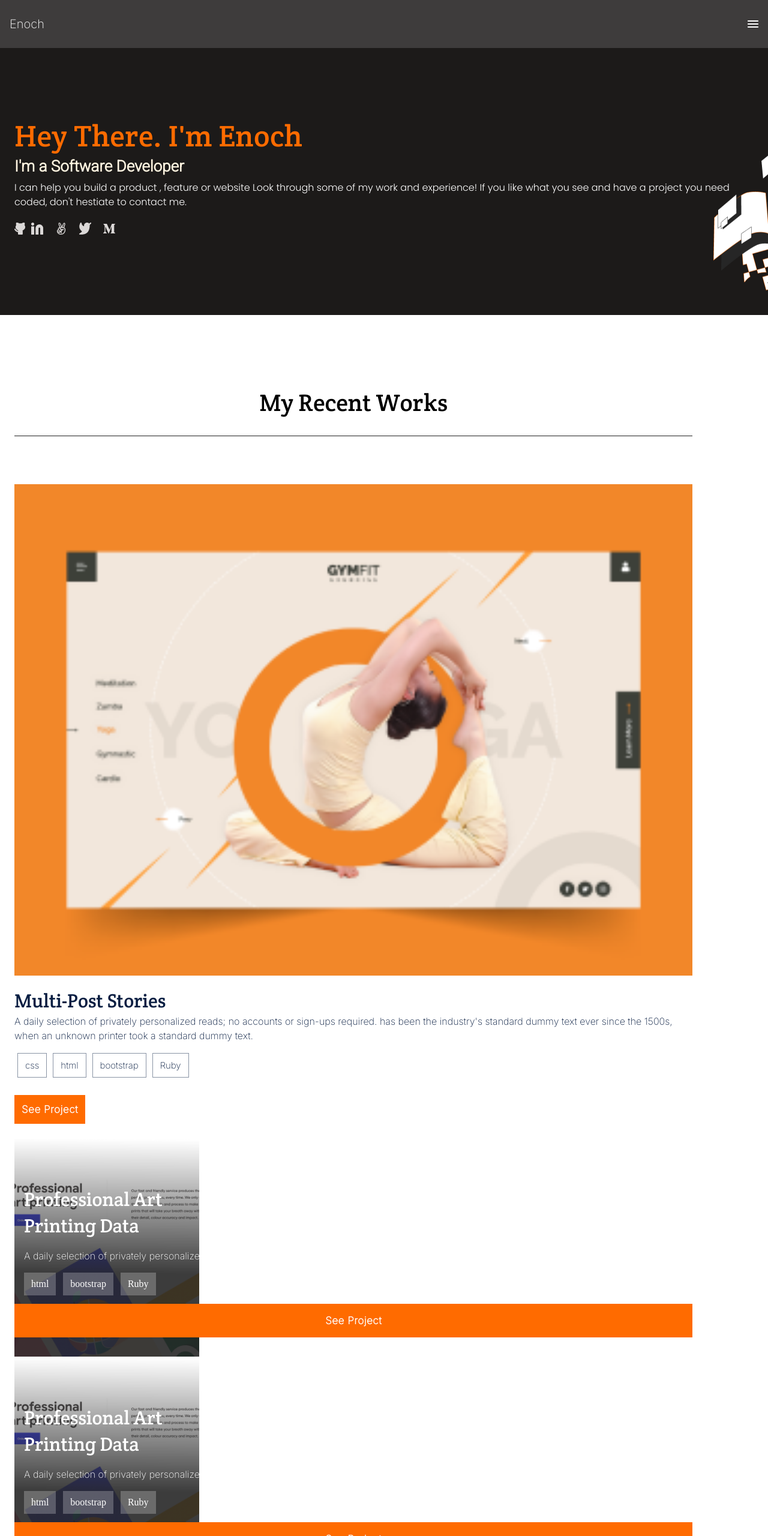
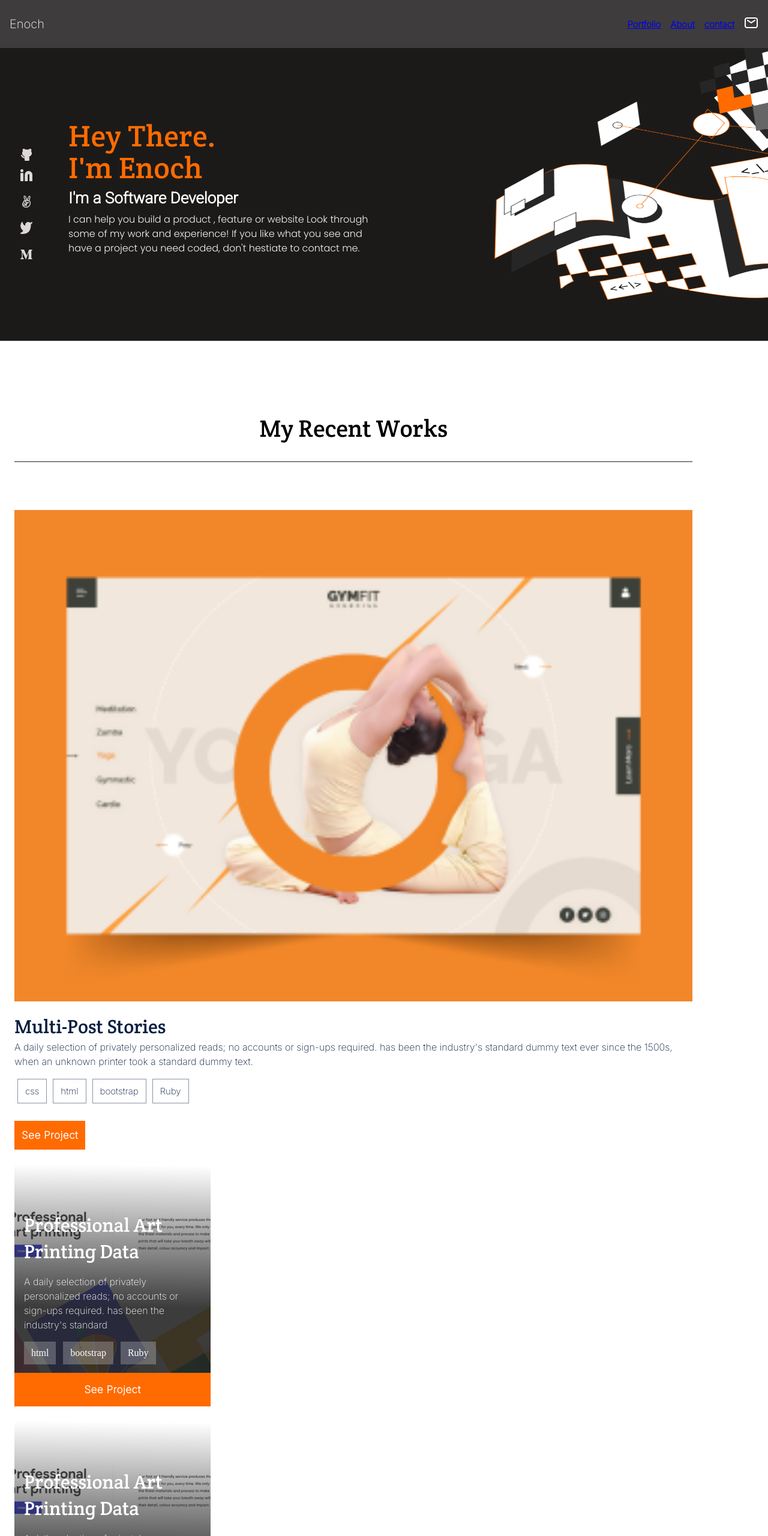
Before and after one commit to TaiwoEnoch/Enoch-Portfolio, a website: page index.html in a window 1280 px wide. Shown: the top 2560 px of the page at 60% size. Drawn offline with Linux system fonts and the light colour scheme.

Commit message:
Add header to my portfolio desktop version

```diff
--- a/index.html
+++ b/index.html
@@ -15,12 +15,18 @@
   <header>
     <nav class="navigation">
       <a href="https://github.com/TaiwoEnoch" class="logo">Enoch</a>
-      <img src="./images/Union.png">
+      <ul class="nav-bar">
+        <li><a href="#">Portfolio</a></li>
+        <li><a href="#">About</a></li>
+        <li><a href="#">contact</a></li>
+        <li><img src="./images/Icon-Mail.png"></li>
+      </ul>
+      <img src="./images/Union.png" class="mobile">
     </nav>
   </header>
   <section class="main">
     <div class="intro">
-      <h2 class="para1">Hey There. I'm Enoch</h2>
+      <h2 class="para1">Hey There. <br>I'm Enoch</h2>
       <h3 class="para2">I'm a Software Developer</h2>
       <p class="para3">I can help you build a product , feature or website Look through some of my work and experience! If you like what you see and have a project you need coded, don't hestiate to contact me.
       </p>
@@ -53,9 +59,9 @@
     </div>
     <div class="work-showcase">
       <div class="wk-section">
-        <h3 class="profession">Professional Art <br>Printing Data</h3>
-        <p class="prof-details">A daily selection of privately personalized reads; no accounts or sign-ups required. has been the industry's standard</p>
-        <ul class="lang-list">
+        <h3 class="profession hidden">Professional Art <br>Printing Data</h3>
+        <p class="prof-details hidden">A daily selection of privately personalized reads; no accounts or sign-ups required. has been the industry's standard</p>
+        <ul class="lang-list hidden">
           <li class="language">html</li>
           <li class="language">bootstrap</li>
           <li class="language">Ruby</li>
--- a/styles.css
+++ b/styles.css
@@ -30,6 +30,10 @@ body {
   padding: 1rem;
 }
 
+.nav-bar {
+  display: none;
+}
+
 .main {
   color: #fff;
   display: flex;
@@ -40,7 +44,7 @@ body {
   width: 100%;
   background-image: url(./images/bg-to-right.png);
   background-repeat: no-repeat;
-  background-position-y: 125%;
+  background-position-y: 120%;
   background-position-x: 100%;
 }
 
@@ -105,6 +109,7 @@ body {
 }
 
 .placeholder {
+  max-width: 100%;
   margin-bottom: 20px;
 }
 
@@ -170,14 +175,18 @@ body {
 }
 
 .work-showcase {
+  display: flex;
+  flex-direction: column;
+  gap: 24px;
   background: #fff;
   padding-bottom: 120px;
+  width: 100%;
 }
 
 .wk-section {
   display: flex;
   flex-direction: column;
-  width: 90%;
+  max-width: 327px;
   background-image: url(./images/Mask\ Group-bg-img.png);
   background-repeat: no-repeat;
   background-size: contain;
@@ -193,6 +202,10 @@ body {
   padding-top: 5rem;
   padding-bottom: 1rem;
   margin-left: 1rem;
+}
+
+.wk-section:hover .hidden {
+  visibility: hidden;
 }
 
 .prof-details {
@@ -223,16 +236,14 @@ body {
 .b-t-n-2 {
   margin-top: 14px;
   background: #ff6b00;
-  width: 100%;
   padding: 1rem;
   border: none;
+  width: 100%;
   font-family: 'Inter', sans-serif;
   font-weight: 700;
   font-size: 17px;
-  line-height: 24px;
   letter-spacing: 0.03em;
   color: #fff;
-  margin-bottom: 2rem;
 }
 
 .about-me {
@@ -458,6 +469,10 @@ button:disabled {
   color: #5b5957;
 }
 
+button.submit:active {
+  background: #e05304;
+}
+
 .submit {
   width: fit-content;
   place-items: center;
@@ -473,6 +488,9 @@ button:disabled {
 
 .footer {
   width: 100%;
+  display: flex;
+  flex-direction: column;
+  align-items: center;
 }
 
 .footer-icons {
@@ -480,7 +498,7 @@ button:disabled {
   display: flex;
   justify-content: center;
   gap: 24px;
-  margin-top: 24px;
+  margin-top: 10px;
 }
 
 .icons-for-footer {
@@ -488,12 +506,63 @@ button:disabled {
 }
 
 .bottom-line {
-  width: 40%;
+  width: 30%;
   height: 5px;
   border-radius: 10px;
   background-color: #0d151e;
-  justify-content: center;
-  margin-left: 120px;
   margin-bottom: 30px;
-  margin-top: 20px;
+  margin-top: 5px;
 }
+
+/* Building responsive website start from below */
+
+@media only screen and (min-width: 700px) {
+  .mobile {
+    display: none;
+  }
+
+  .nav-bar {
+    display: flex;
+    gap: 1rem;
+    align-items: center;
+  }
+
+  .nav-bar li {
+    list-style: none;
+    font-family: 'Inter', sans-serif;
+    font-style: normal;
+    font-weight: 600;
+    font-size: 15px;
+    color: #fff;
+    text-decoration-line: none;
+  }
+
+  .main {
+    display: flex;
+    flex-direction: row-reverse;
+    background-image: url(./images/Desktops-header.png);
+    background-repeat: no-repeat;
+    background-size: 45% 100%;
+    gap: 50px;
+  }
+
+  .intro {
+    display: flex;
+    flex-direction: column;
+  }
+
+  .para2 {
+    color: #fff;
+  }
+
+  .para3 {
+    width: 45%;
+    color: #f4f5f7;
+  }
+
+  .link {
+    display: flex;
+    flex-direction: column;
+    margin-top: 3rem;
+  }
+}
```
Also changed, not shown: images/Desktops-header.png (added), images/Icon-Mail.png (added), 2 other files.
